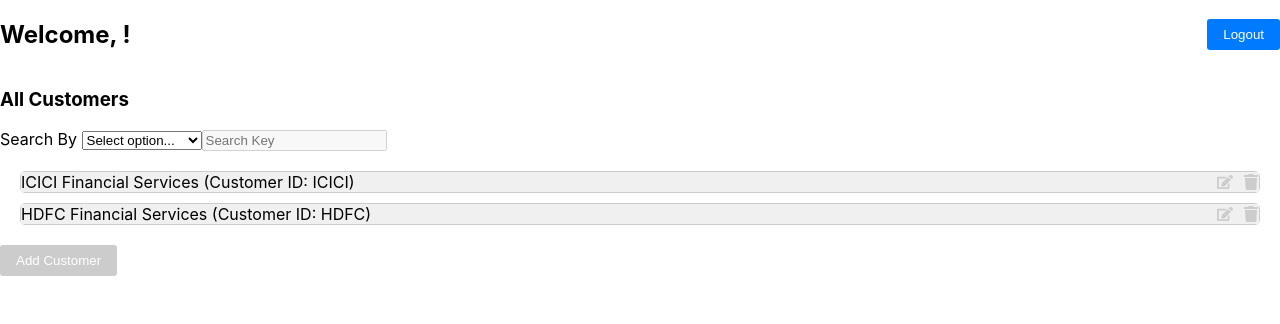
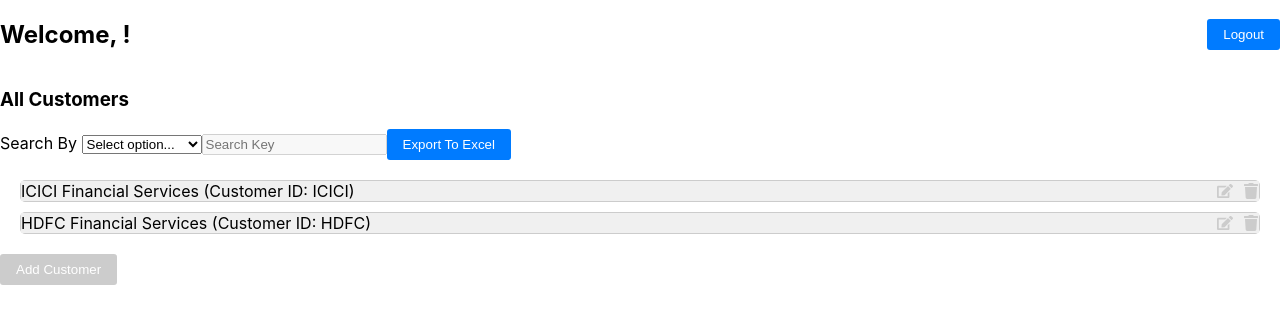
Before and after one commit to muralinidura/customers-app, a React (Create React App) app: page /customers in a window 1280 px wide. Shown: the top 324 px of the page. Built offline with nearby package versions, Linux system fonts and the light colour scheme.

Commit message:
export to excel

```diff
--- a/package.json
+++ b/package.json
@@ -11,7 +11,8 @@
     "react-icons": "^5.0.1",
     "react-router-dom": "^6.22.3",
     "react-scripts": "5.0.1",
-    "web-vitals": "^2.1.4"
+    "web-vitals": "^2.1.4",
+    "xlsx": "^0.18.5"
   },
   "scripts": {
     "start": "react-scripts start",
--- a/src/Customers.js
+++ b/src/Customers.js
@@ -6,6 +6,7 @@
 import { useNavigate } from "react-router-dom";
 import AddCustomer from "./AddCustomer";
 import InformationPopup from "./InformationPopup";
+import * as XLSX from 'xlsx';
 const Customers = ({loggedInUser, userRole}) => {
   const [customerData, setCustomerData] = useState(CustomerData);
   const [showAddCustomerPopup, setShowAddCustomerPopup] = useState(false);
@@ -84,6 +85,45 @@
   const handleSearchTermChange =(event)=>{
     setSearchTerm(event.target.value);
   }
+  const exportToExcel = () =>{
+    const customer_details_data = filteredCustomers.map(entry=>{
+      const {customer_client_mapping, customer_billing_details, ...rest}=entry;
+      return rest;
+    })
+    const worksheet = XLSX.utils.json_to_sheet(customer_details_data);
+
+    // Create a workbook and add the worksheet
+    const workbook = XLSX.utils.book_new();
+    XLSX.utils.book_append_sheet(workbook, worksheet, 'Customer Details');
+
+    const customerClientMappingStrings = filteredCustomers.map(entry => ({
+      ...entry,
+      customer_client_mapping: entry.customer_client_mapping.join(', '),
+    }));
+    const customer_client_mapping_data = customerClientMappingStrings.map(entry=>{
+      const {customer_name, customer_billing_details, ica, is_benchmarks_enabled, sow_start_date, sow_end_date, ...rest} = entry;
+      return rest;
+    });
+
+    const worksheetWithClientMappingStrings = XLSX.utils.json_to_sheet(customer_client_mapping_data);
+    XLSX.utils.book_append_sheet(workbook, worksheetWithClientMappingStrings, 'Client Mapping');
+
+    const customerBillingDetailsStrings = filteredCustomers.map(entry => ({
+      ...entry,
+      customer_billing_details: entry.customer_billing_details.map(detail => `${detail.metrics_type}: ${detail.metrics_fee}`).join(', ')
+    }));
+
+    const customer_billing_details_data = customerBillingDetailsStrings.map(entry=>{
+      const {customer_name, customer_client_mapping, ica, is_benchmarks_enabled, sow_start_date, sow_end_date, ...rest} = entry;
+      return rest;
+    });
+
+    const worksheetWithBillingDetailsStrings = XLSX.utils.json_to_sheet(customer_billing_details_data);
+    XLSX.utils.book_append_sheet(workbook, worksheetWithBillingDetailsStrings, 'Billing Details');
+
+    // Save the workbook as an Excel file
+    XLSX.writeFile(workbook,  'Customers.xlsx');
+  }
 
   return (
     <div>
@@ -106,6 +146,7 @@
         disabled={searchBy===""}
         onChange={handleSearchTermChange}
       />
+      <button onClick={exportToExcel}>Export To Excel</button>
       <br/>
       <div className="customer-list">
         {filteredCustomers.map((customer, index) => (
```
Also changed, not shown: 1 other file (tests, documents, lock files or other folders).
